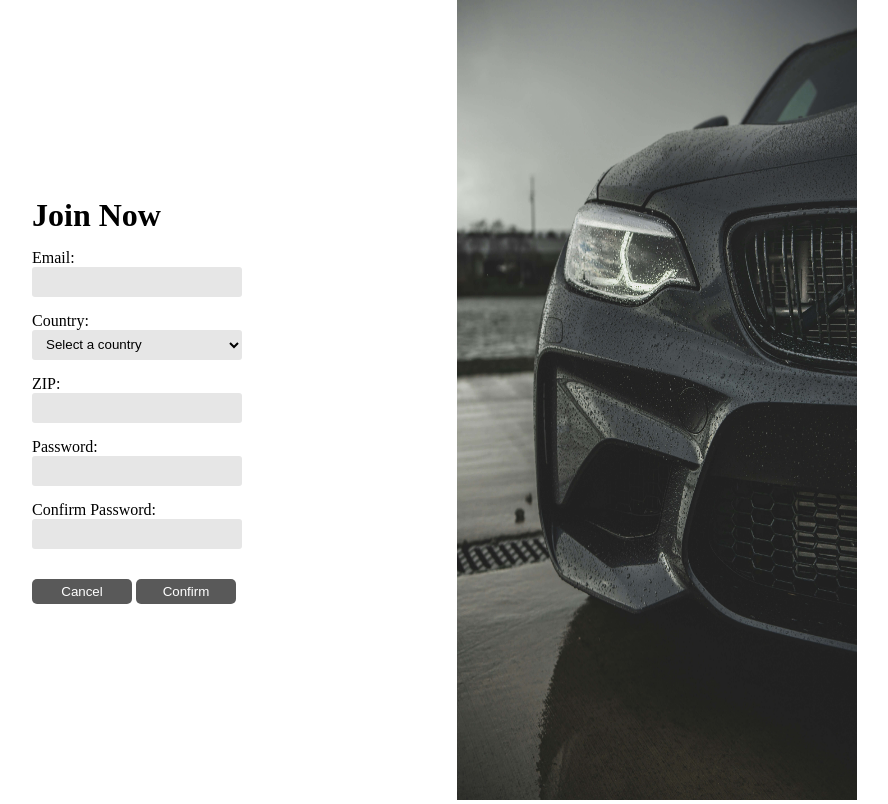
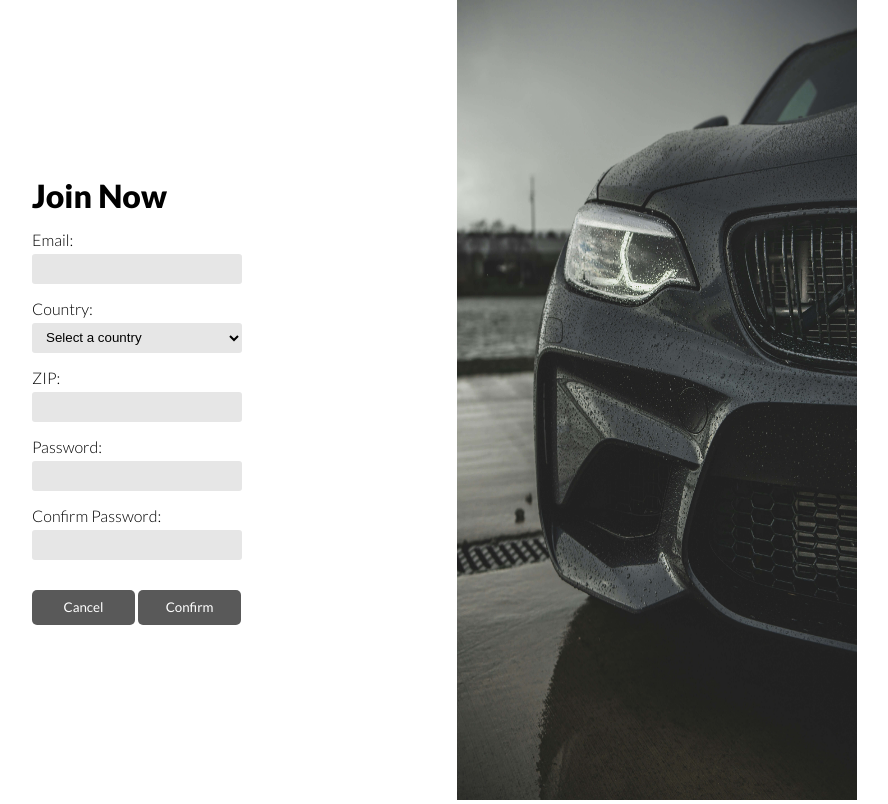
Before and after one commit to dylewskii/basic-form-validation, a plain HTML site: page index.html in a window 1280 px wide. Shown: the whole page, without its empty margins (183-1071 px from the left). Drawn offline with Linux system fonts and the light colour scheme.

Commit message:
add fonts and adjust buttons

```diff
--- a/index.html
+++ b/index.html
@@ -10,7 +10,7 @@
 <body>
     <div class="wrapper">
         <form class="form" action="">
-            <h1>Join Now</h1>
+            <h1 class="form-header">Join Now</h1>
             <!-- Email -->
             <label for="email-field">Email:</label>
             <input type="email" name="email" id="email-field">
--- a/styles.css
+++ b/styles.css
@@ -1,3 +1,18 @@
+@font-face {
+    font-family: "lato-black";
+    src: url('./assets/fonts/Lato-Black.ttf');
+}
+
+@font-face {
+    font-family: "lato-reg";
+    src: url('./assets/fonts/Lato-Regular.ttf');
+}
+
+@font-face {
+    font-family: "lato-light";
+    src: url('./assets/fonts/Lato-Light.ttf');
+}
+
 * {
     padding: 0;
     margin: 0;
@@ -16,6 +31,11 @@
     flex-direction: column;
     justify-content: center;
     margin: 0 auto;
+    font-family: "lato-light";
+}
+
+.form-header {
+    font-family: "lato-black";
 }
 
 .image-container {
@@ -29,6 +49,9 @@ img {
     background-size: cover;
 }
 
+label {
+    margin-bottom: 5px;
+}
 .form > h1,
 select,
 input,
@@ -47,6 +70,7 @@ select, input {
 
 select {
     width: 210px;
+    cursor: pointer;
 }
 
 input:focus,
@@ -57,14 +81,24 @@ select:focus {
     height: 28px;
 }
 
+select:focus,
+select:active {
+    width: 209px;
+}
+
+.form-controls {
+    font-family: "lato-black";
+}
+
 .cancel-btn, .confirm-btn {
-    width: 100px;
-    height: 25px;
+    width: 103px;
+    height: 35px;
     border: none;
     border-radius: 5px;
     cursor: pointer;
     background-color: hsl(0, 0%, 35%);
     color: white;
+    font-family: "lato-reg";
 }
 
 .cancel-btn:hover, .confirm-btn:hover {
```
Also changed, not shown: assets/fonts/Lato-Black.ttf (added), assets/fonts/Lato-Light.ttf (added), assets/fonts/Lato-Regular.ttf (added).
